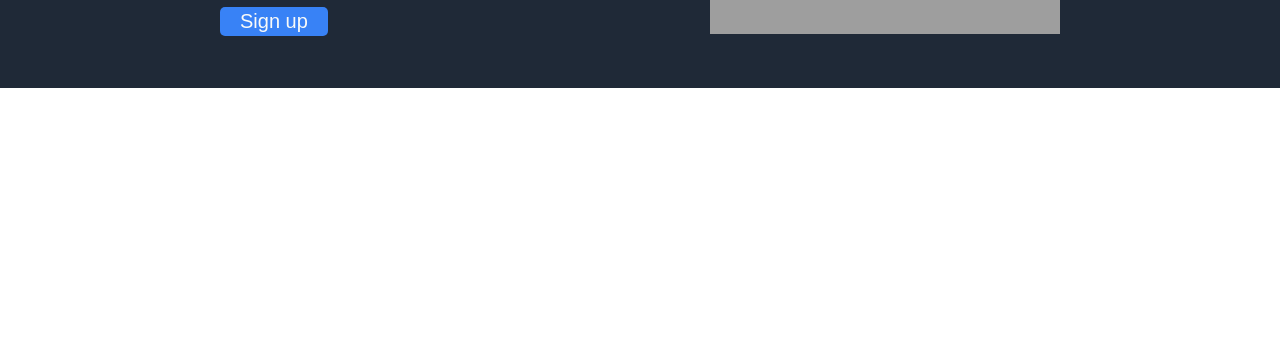
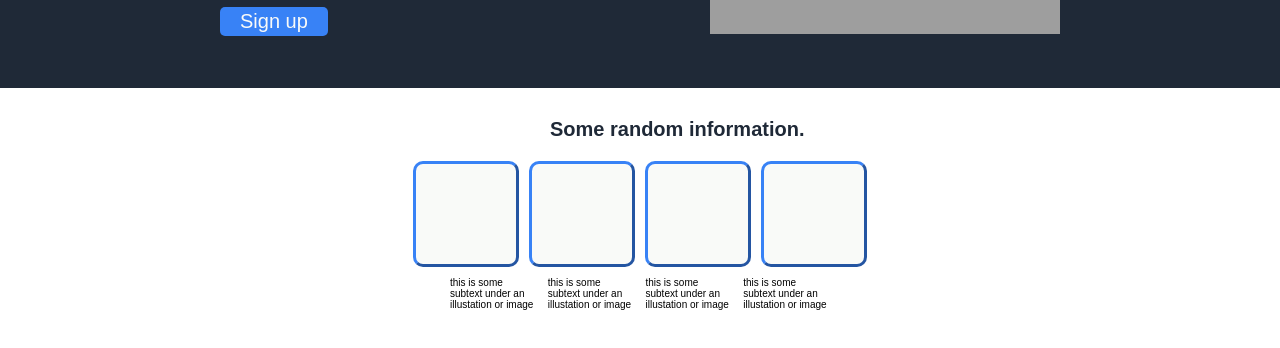
Before and after one commit to Ghostachio/Landing-page, a plain HTML site: page index.html in a window 1280 px wide. Shown: the part 294-642 px from the top of the page. Drawn offline with Linux system fonts and the light colour scheme; grey boxes are pictures that could not be loaded.

Commit message:
added informations section

```diff
--- a/index.html
+++ b/index.html
@@ -25,7 +25,25 @@
         <div class="image"><img src="https://images.pexels.com/photos/10029839/pexels-photo-10029839.jpeg?cs=srgb&dl=pexels-rodnae-productions-10029839.jpg&fm=jpg"></div>
 
     </div>
-    <div class="info-container"></div>
+    <div class="info-container">
+       <div class="sub-info">
+        <div class="headline">Some random information.</div>
+            <div class="info-boxes">
+                <div class="image-box"></div>
+                <div class="image-box"></div>
+                <div class="image-box"></div>
+                <div class="image-box"></div>
+            </div>
+            <div class="subtext-boxes">
+                <div class="subtext">this is some subtext under an illustation or image</div>
+                <div class="subtext">this is some subtext under an illustation or image</div>
+                <div class="subtext">this is some subtext under an illustation or image</div>
+                <div class="subtext">this is some subtext under an illustation or image</div>
+             </div>
+            </div>
+        </div>
+    </div>
+
     <div class="quotes-container"></div>
     <div class="signup-container"></div>
     <div class="footer"></div>
--- a/style.css
+++ b/style.css
@@ -64,3 +64,51 @@
     height: 220px;
     background-color: lightgrey;
 }
+
+.headline{
+    font-size: 20px;
+    font-weight: bolder;
+    color: #1f2937;
+    padding: 20px 40px;
+    padding-left: 540px;
+
+}
+.info-container{
+    display: flex;
+    background-color: white;
+    padding: 15px;
+    justify-content: center;
+    padding: 10px 10px
+}
+
+.info-boxes{
+    display: flex;
+    justify-content: center;
+    padding: 0px;
+    margin: 0px;
+    gap: 10px;
+
+}
+
+.image-box{
+    height: 100px;
+    width: 100px;
+    background-color:#f9faf8;
+    align-self: center;
+    border-color:#3882f6;
+    border-radius: 10px;
+    border-style:outset;
+
+
+}
+
+.subtext-boxes{
+    display: flex;
+    font-size: 10px;
+    justify-content: space-around;
+    padding: 10px 440px;
+    gap: 11px;
+    align-items: center;
+    flex-shrink: 0;
+
+}
```
